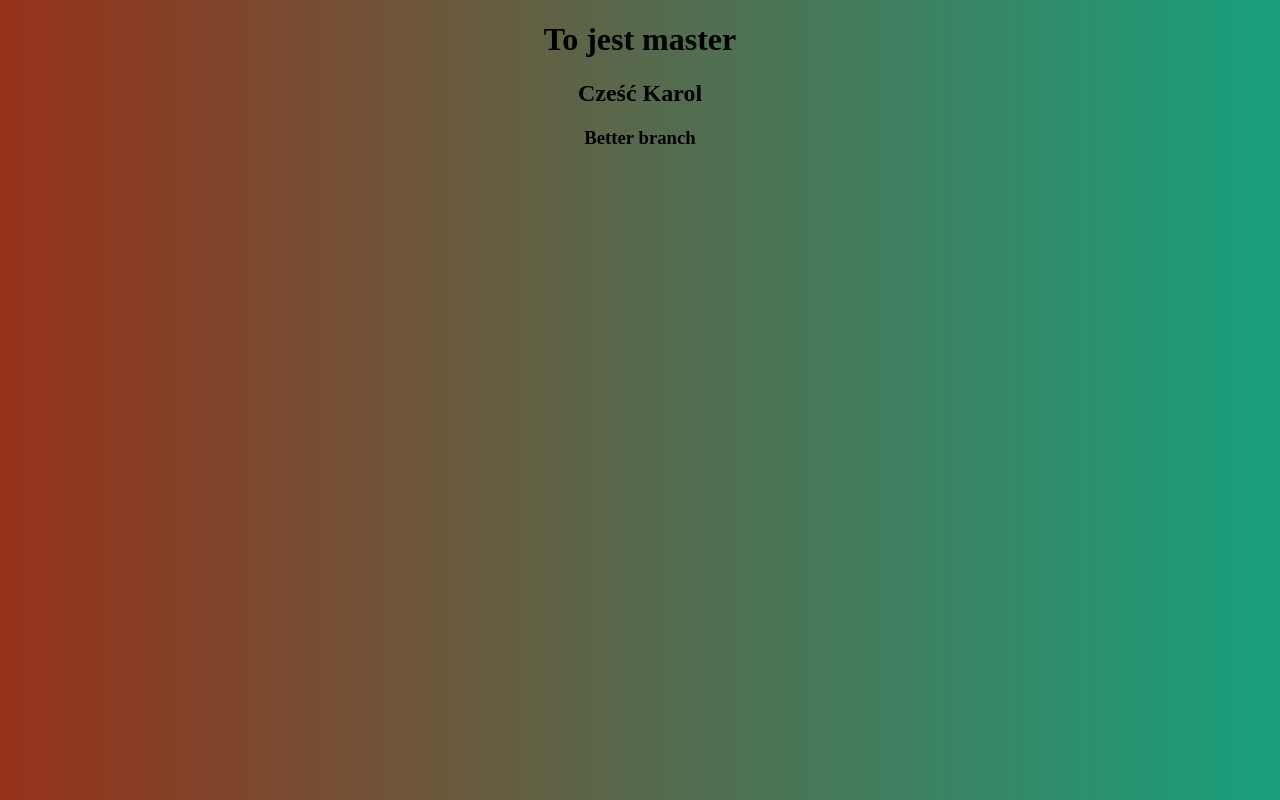
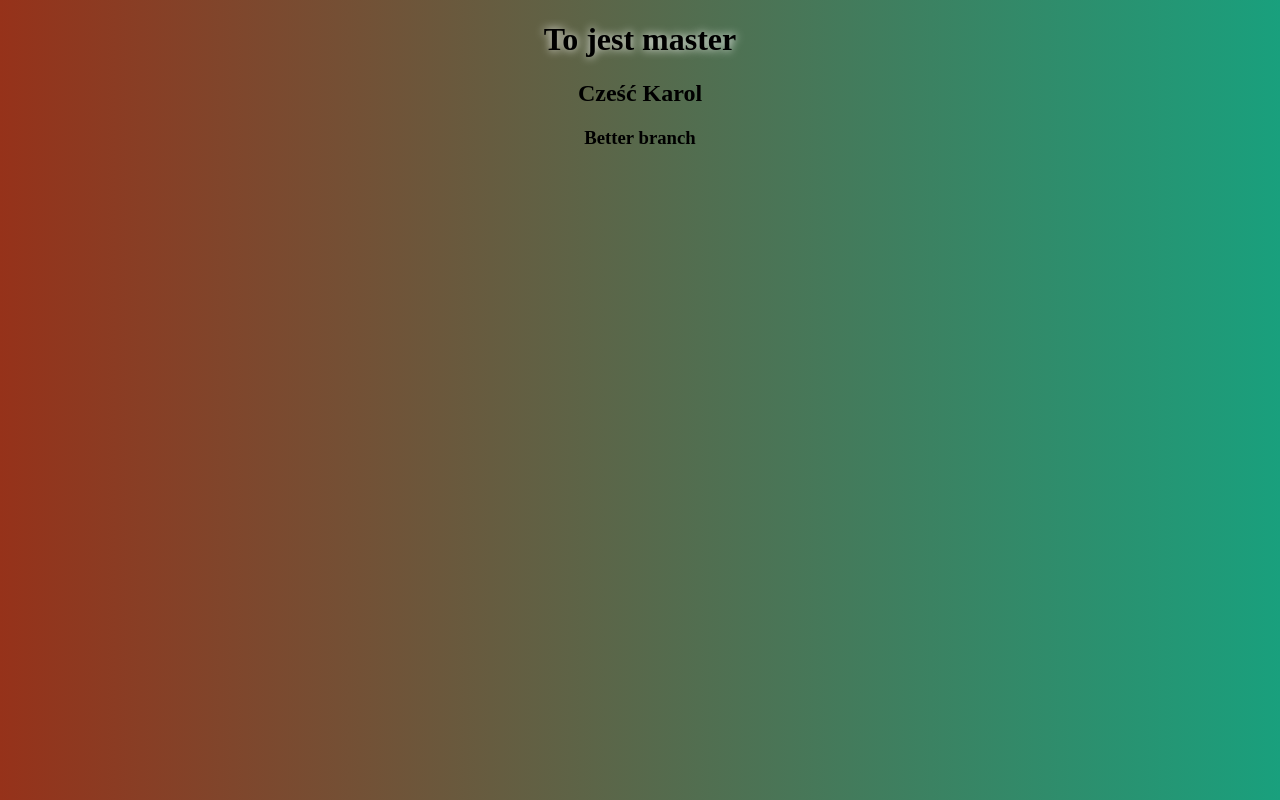
Before and after one commit to CruderCypress98/mkm, a plain HTML site: page master.html in a window 1280 px wide. Drawn offline with Linux system fonts and the light colour scheme.

Commit message:
Text shadow

```diff
--- a/style.css
+++ b/style.css
@@ -2,3 +2,7 @@ body {
     background-image: linear-gradient(90deg, rgb(150, 50 ,26), rgb(25, 160, 125));
     text-align: center;
 }
+
+h1 {
+   text-shadow: 0px 0px 10px white;
+}
```
